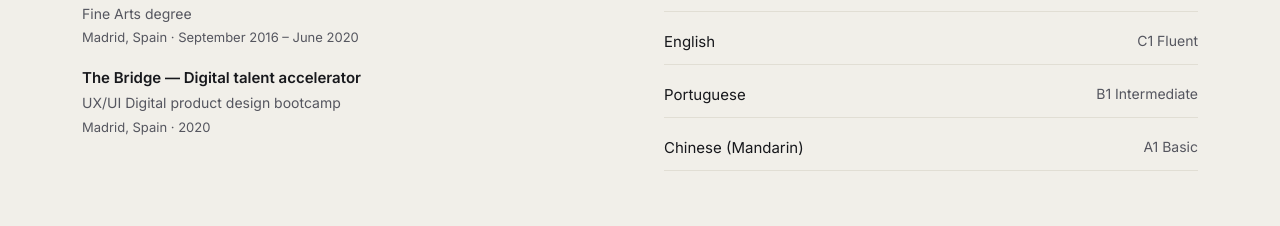
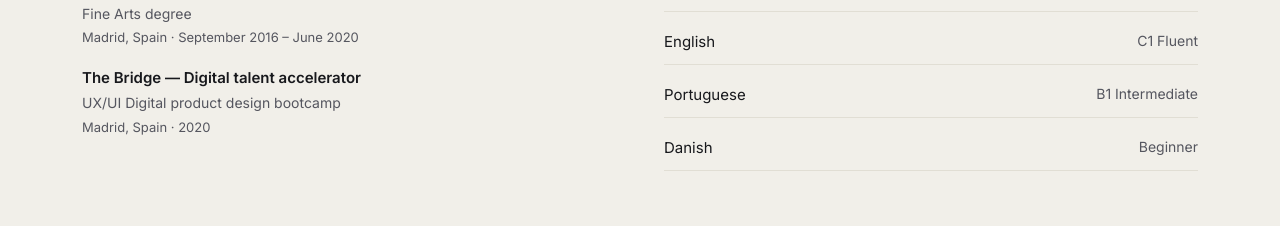
Before and after one commit to AsierUXUI/portflio, a React (Vite) app: page /#/ in a window 1280 px wide. Shown: the part 2600-2826 px from the top of the page. Built offline with nearby package versions, Linux system fonts and the light colour scheme.

Commit message:
Replace Chinese with Danish (beginner) in languages

```diff
--- a/src/data/profile.js
+++ b/src/data/profile.js
@@ -89,5 +89,5 @@ export const languages = [
   { name: "Spanish", level: "Native" },
   { name: "English", level: "C1 Fluent" },
   { name: "Portuguese", level: "B1 Intermediate" },
-  { name: "Chinese (Mandarin)", level: "A1 Basic" },
+  { name: "Danish", level: "Beginner" },
 ];
```
